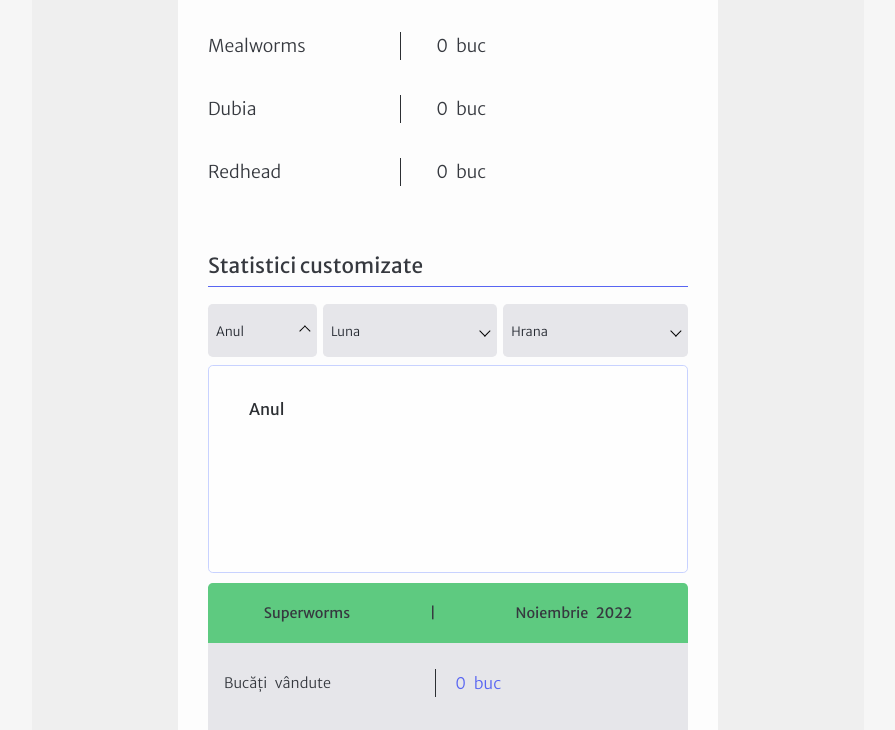
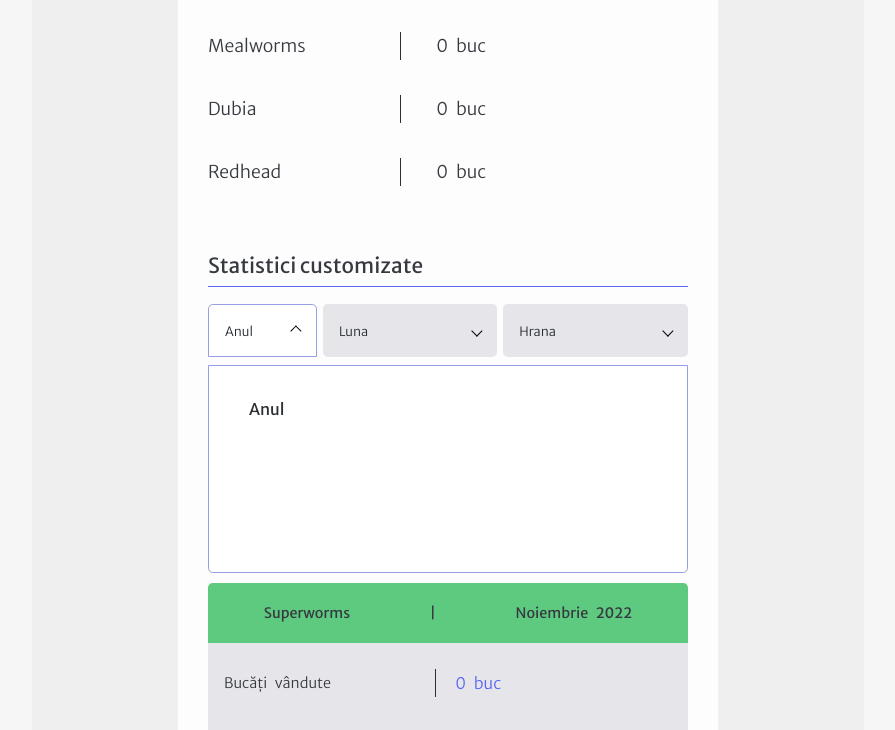
Before and after one commit to anthraXbogdan/sales-tracker-demoProject, a website built with Vite: page index.html in a window 1280 px wide. Both pictures are taken after a click on the button "Anul". Shown: the part 1124-1854 px from the top of the page, without its empty margins (192-1087 px from the left). Built offline with nearby package versions, Linux system fonts and the light colour scheme; some packages are replaced by stand-ins of ours; no server answers; the database is empty; a web font is replaced by a local one.

Commit message:
improved highlight of dropdown selected items

```diff
--- a/custom-variables.css
+++ b/custom-variables.css
@@ -1,4 +1,9 @@
 :root {
+	/* Scrollbar colors */
+	--scrollbar-thumb-color: #4e545c7e;
+	--scrollbar-background-color: #f4f4f8;
+	--scrollbar-border-color: #4e545c7e;
+
 	--html-background-color: #f6f6f6;
 	--body-background-color: rgba(220, 221, 222, 0.3);
 	--primary-color: #000;
@@ -21,9 +26,9 @@
 	--dropdown-list-selected-color: #fefefe;
 	--dropdown-list-selected-background-color: #5667a4;
 	--dropdown-list-color: #2c2f33;
-	--dropdown-list-background-color: #fefefe;
+	--dropdown-list-background-color: #fff;
 	--dropdown-list-background-color-hover: #e2e8ff;
-	--dropdown-list-border: #c8d2ff;
+	--dropdown-list-border-color: #969ee6;
 
 	/* buttons-general-colors */
 	--button-border-unfocused: #8d99ae;
@@ -54,9 +59,18 @@
 	/* spinner-buttons-colors */
 	--spinner-button-background-color: #444850;
 	--spinner-button-color: #f0e8e8;
+
+	--highlight-selected-background-color: #fff;
+	--highlight-selected-border-color: #969ee6;
+	--stats-dropdown-btn-background-color: #e6e6ea;
 }
 
 .dark {
+	/* Scrollbar colors */
+	--scrollbar-thumb-color: #6c76e2;
+	--scrollbar-background-color: #2c2f33;
+	--scrollbar-border-color: #6c76e2;
+
 	--html-background-color: #23272a;
 	--body-background-color: #2c2f33;
 	--primary-color: #fff;
@@ -81,7 +95,7 @@
 	--dropdown-list-background-color: #2c2f33;
 	--dropdown-list-color: #ddd;
 	--dropdown-list-background-color-hover: #3c424a;
-	--dropdown-list-border: #2c2f33;
+	--dropdown-list-border-color: #2c2f33;
 
 	/* buttons-general-colors */
 	--button-border-unfocused: #eee;
@@ -111,4 +125,8 @@
 	/* spinner-buttons-colors */
 	--spinner-button-background-color: #ed4245;
 	--spinner-button-color: #f0e8e8;
+
+	--highlight-selected-background-color: #2c2f33;
+	--highlight-selected-border-color: #2c2f33;
+	--stats-dropdown-btn-background-color: #3c424a;
 }
--- a/fly.toml
+++ b/fly.toml
@@ -1,4 +1,4 @@
-# fly.toml file generated for sales-tracker on 2022-10-14T12:20:47+03:00
+# fly.toml file generated for sales-tracker on 2022-11-24T18:01:25+02:00
 
 app = "sales-tracker"
 kill_signal = "SIGINT"
--- a/main.js
+++ b/main.js
@@ -82,10 +82,8 @@ themeBtn.addEventListener("click", (e) => {
 });
 
 // Submitting data introduced in the sales form card
-// !!! Very important: when submit to Firestore DB use the submit button(type 'submit')
-//     with event type 'click' instead of submitting the form with event type 'submit'.
-//     For the second variant the submit works only in Firefox browser.
-//     With first variant the submit works on every browser.
+
+// !!! Very important: when submit to Firestore DB use the submit button(type 'submit') with event type 'click' instead of submitting the form with event type 'submit'. For the second variant the submit works only in Firefox browser. With first variant the submit works on every browser.
 submitSaleBtn.addEventListener("click", async (e) => {
 	e.preventDefault();
 	const data = [...new FormData(form)];
--- a/src/buttons.css
+++ b/src/buttons.css
@@ -36,6 +36,7 @@
 .button:disabled:hover {
 	background-color: var(--button-disabled-background-color);
 	color: var(--button-disabled-color);
+	cursor: auto;
 }
 
 .button:active {
@@ -58,8 +59,14 @@
 }
 
 .dropdown-btn {
-	background-color: var(--input-field-background-color);
+	background-color: var(--stats-dropdown-btn-background-color);
 	color: var(--input-field-color);
+}
+
+.highlightSelected {
+	border: 1px solid var(--highlight-selected-border-color);
+	background-color: var(--highlight-selected-background-color);
+	border-radius: 0.3rem 0.3rem 0 0;
 }
 
 .submit-btn {
--- a/src/dropdown-stats.js
+++ b/src/dropdown-stats.js
@@ -42,14 +42,19 @@ const toggleOptions = (
 	secondElementArrow,
 	thirdElement,
 	thirdElementArrow,
-	arrow
+	arrow,
+	secondBtn,
+	thirdBtn
 ) => {
 	toggleBtn.addEventListener("click", (event) => {
 		event.preventDefault();
 		arrow.classList.toggle("rotate-arrow");
+		toggleBtn.classList.toggle("highlightSelected");
 
 		toggleHidden(optionsElement);
 		showBtnsLayout.classList.toggle("addSevenRem");
+		secondBtn.classList.remove("highlightSelected");
+		thirdBtn.classList.remove("highlightSelected");
 
 		if (!secondElement.classList.contains("hidden")) {
 			toggleHidden(secondElement);
@@ -72,7 +77,9 @@ toggleOptions(
 	monthArrow,
 	dropdownStatsFood,
 	foodArrow,
-	yearArrow
+	yearArrow,
+	statsMonthBtn,
+	statsFoodBtn
 );
 toggleOptions(
 	statsMonthBtn,
@@ -81,7 +88,9 @@ toggleOptions(
 	yearArrow,
 	dropdownStatsFood,
 	foodArrow,
-	monthArrow
+	monthArrow,
+	statsYearBtn,
+	statsFoodBtn
 );
 toggleOptions(
 	statsFoodBtn,
@@ -90,7 +99,9 @@ toggleOptions(
 	yearArrow,
 	dropdownStatsMonth,
 	monthArrow,
-	foodArrow
+	foodArrow,
+	statsYearBtn,
+	statsMonthBtn
 );
 
 // Arrays for the statistics parameters
@@ -141,12 +152,18 @@ displayDropdownParams(months, dropdownStatsMonth, "months");
 displayDropdownParams(foods, dropdownStatsFood, "foods");
 
 // Display the selected statistics paramters
-const setButtonLabel = (dropdownElement, labelElement, placeholder, arrow) => {
+const setButtonLabel = (
+	dropdownElement,
+	labelElement,
+	placeholder,
+	arrow,
+	button
+) => {
 	dropdownElement.addEventListener("click", (event) => {
 		if (event.target.classList.contains("radio-stats")) {
 			labelElement.textContent = setSelectTitle(event);
 			toggleHidden(dropdownElement);
-			console.log("hide dropdown");
+			button.classList.toggle("highlightSelected");
 			arrow.classList.toggle("rotate-arrow");
 
 			showBtnsLayout.classList.toggle("addSevenRem");
@@ -180,9 +197,27 @@ const setButtonLabel = (dropdownElement, labelElement, placeholder, arrow) => {
 	});
 };
 
-setButtonLabel(dropdownStatsYear, statsYearLabel, "anul", yearArrow);
-setButtonLabel(dropdownStatsMonth, statsMonthLabel, "luna", monthArrow);
-setButtonLabel(dropdownStatsFood, statsFoodLabel, "hrana", foodArrow);
+setButtonLabel(
+	dropdownStatsYear,
+	statsYearLabel,
+	"anul",
+	yearArrow,
+	statsYearBtn
+);
+setButtonLabel(
+	dropdownStatsMonth,
+	statsMonthLabel,
+	"luna",
+	monthArrow,
+	statsMonthBtn
+);
+setButtonLabel(
+	dropdownStatsFood,
+	statsFoodLabel,
+	"hrana",
+	foodArrow,
+	statsFoodBtn
+);
 
 let itemsSold = 0;
 let sum = 0;
--- a/style.css
+++ b/style.css
@@ -1,5 +1,29 @@
 /* || General styles */
 @import url("./custom-variables.css");
+
+/* Scrollbar styles */
+/* Works on Firefox */
+* {
+	scrollbar-width: auto;
+	scrollbar-color: var(--scrollbar-thumb-color)
+		var(--scrollbar-background-color); /* scroll thumb and track */
+}
+
+/* Works on Chrome, Edge, and Safari */
+*::-webkit-scrollbar {
+	height: 100%;
+	width: 3px;
+}
+
+*::-webkit-scrollbar-track {
+	background: var(--scrollbar-background-color);
+}
+
+*::-webkit-scrollbar-thumb {
+	background-color: var(--scrollbar-thumb-color);
+	border-radius: 0.6rem;
+	border: 1px solid var(--scrollbar-border-color);
+}
 
 html {
 	font-family: "Merriweather Sans", sans-serif;
@@ -61,7 +85,7 @@ nav {
 	background-color: var(--nav-background-color);
 	position: sticky;
 	top: 0;
-	z-index: +1;
+	z-index: +2;
 }
 
 nav h2 {
@@ -89,6 +113,7 @@ nav h2 {
 	background-color: #3c424a;
 	background-color: transparent;
 	color: #f0e8e8;
+	cursor: pointer;
 }
 
 @media (hover: hover) and (pointer: fine) {
@@ -176,16 +201,18 @@ main h1 {
 }
 
 .dropdown-list {
+	appearance: none;
 	margin: 0;
 	box-sizing: border-box;
 	position: absolute;
-	width: 100%;
+	width: 100.1%;
 	background-color: var(--dropdown-list-background-color);
 	color: var(--dropdown-list-color);
-	border: 1.1px solid var(--dropdown-list-border);
-	border-radius: 0.3rem;
+	border: 1px solid var(--dropdown-list-border-color);
+	border-radius: 0 0 0.3rem 0.3rem;
 	padding: 1rem 1.5rem;
-	z-index: +100;
+	z-index: +1;
+	overflow-x: hidden;
 }
 
 /* || Styling Sales-form card */
@@ -193,7 +220,6 @@ main h1 {
 	top: 8.3rem;
 	height: 17rem;
 	box-sizing: border-box;
-	overflow: scroll;
 }
 
 input {
@@ -243,7 +269,6 @@ input[type="number"]::placeholder {
 
 *:focus {
 	outline: none;
-	/* border: 1.1px solid var(--button-border-focused); */
 }
 
 label {
@@ -287,12 +312,14 @@ label {
 	padding: 1rem;
 	font-weight: 400;
 	background-color: var(--dropdown-list-background-color);
+	background-color: transparent;
 	color: var(--dropdown-list-color);
 }
 
 .select-item:hover {
 	border-radius: 0.3rem;
 	background-color: var(--dropdown-list-background-color-hover);
+	cursor: pointer;
 }
 
 /* || Styling Statistics card */
@@ -360,7 +387,6 @@ label {
 }
 
 .dropdown-stats {
-	overflow: scroll;
 	top: 0.5rem;
 	height: 13rem;
 	z-index: +1;
@@ -472,6 +498,10 @@ footer span {
 		margin: 0.1rem 0.1rem 3rem 0.1rem;
 	}
 
+	.custom-stats-btn-area .button {
+		padding: 1rem;
+	}
+
 	footer {
 		height: 4rem;
 	}
```
Also changed, not shown: 2 other files.
